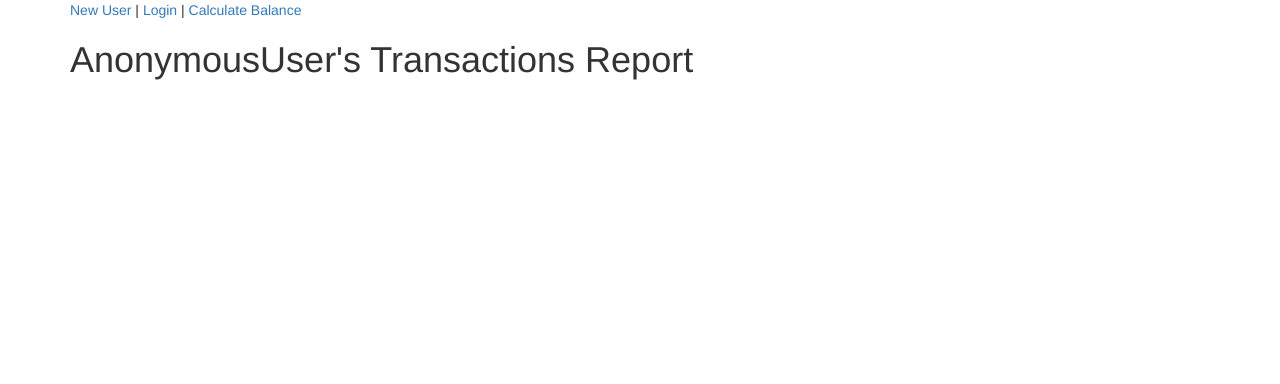
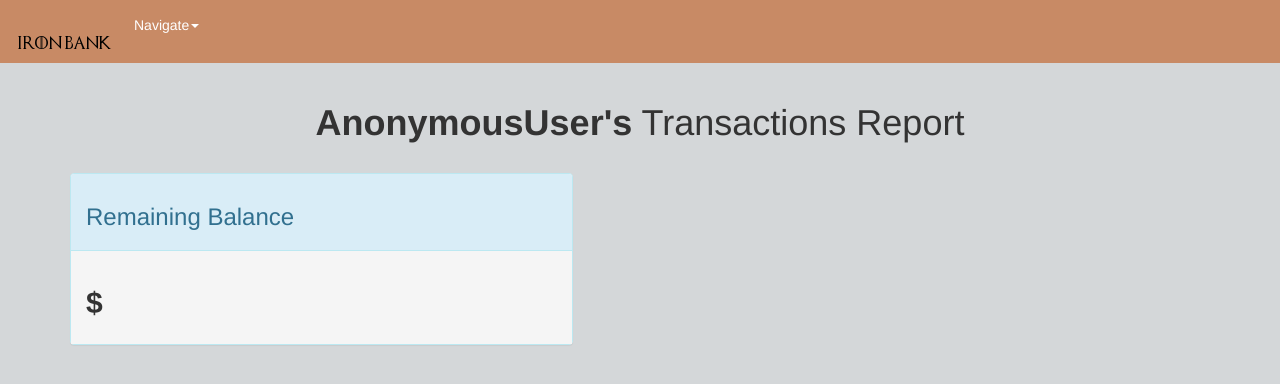
Before and after one commit to rallen0150/bank, a Django app: a page that uses templates/base.html in a window 1280 px wide. Shown: the top 384 px of the page. Run offline with Django 3.2, Linux system fonts and the light colour scheme; data comes from the database, SQL or seed files in the repository; both versions use the stored data as it was after the commit; some libraries are stand-ins or nearby versions.

Commit message:
styled it up, now onto transfer

```diff
--- a/templates/bank/transaction_list.html
+++ b/templates/bank/transaction_list.html
@@ -1,21 +1,32 @@
 {% extends 'base.html' %}
 
 {% block content %}
- | <a href="{% url 'balance_create_view' %}">Calculate Balance</a> <br>
-  <h1>{{ request.user }}'s Transactions Report</h1>
+ <br>
+  <h1><b>{{ request.user }}'s</b> Transactions Report</h1>
   <br>
-
+  <div class="row">
+    <div class="col-md-5">
+      <div class="panel panel-info">
+        <div class="panel-heading">
+          <h3>Remaining Balance</h3>
+        </div>
+        <div class="panel-body">
+          <h2><b>${{ request.user.profile.balance|floatformat:2 }}</b></h2>
+        </div>
+      </div>
+    </div>
+  </div>
     {% for account in accounts %}
       {% if request.user == account.user %}
       <div class="profile_info">
         <div class="row">
           <div class="col-md-7">
-            <div class="panel panel-default">
+            <div class="panel panel-primary">
               <div class="panel-heading">
-                <h2>Remaining Balance: <b>${{ request.user.profile.balance|floatformat:2 }}</b></h2>
+                <h2><b>{{ account.get_operator1_display }}</b></h2>
               </div>
               <div class="panel-body">
-                <h4>Transaction: <b>${{ account.num1|floatformat:2 }} - {{ account.get_operator1_display }}</b></h4>
+                <h4>Transaction: <b>${{ account.num1|floatformat:2 }}</b></h4>
               </div>
               <div class="panel-footer">
                 Transaction Date and Time:  {{ account.created }}
@@ -23,8 +34,8 @@
             </div>
           </div>
         </div>
-      </div>
     {% endif %}
   {% endfor %}
+  </div>
 
 {% endblock %}
--- a/templates/base.html
+++ b/templates/base.html
@@ -6,19 +6,76 @@
     <title>Iron Bank</title>
 
     <link rel="stylesheet" href="{% static 'css/bootstrap.css' %}" media="screen" title="no title">
+    <script src="https://ajax.googleapis.com/ajax/libs/jquery/3.1.1/jquery.min.js"></script>
+    <script src="https://maxcdn.bootstrapcdn.com/bootstrap/3.3.7/js/bootstrap.min.js"></script>
 
+    <style media="screen">
+      h1{
+        text-align: center;
+      }
+      .col-md-5 {
+        position: fixed;
+      }
+      .col-md-7 {
+        float: right;
+      }
+      img.center {
+        display: block;
+        margin-left: auto;
+        margin-right: auto;
+      }
+      body {
+        background-color: #d4d7d9;
+      }
+      .panel-body {
+        background-color: #f5f5f5;
+      }
+      a:hover {
+        color: black;
+      }
+      nav {
+        color: white;
+      }
+      .nav_font {
+        color: white;
+      }
+      .navbar-custom {
+        background-color: #C88A65;
+      }
+      .dropdown-toggle {
+        color: white;
+      }
+
+    </style>
   </head>
   <body>
+    <nav class="nav navbar-custom">
+      <div class="container-fluid">
+        <div class="navbar-header">
+            <h2><img class="nav_font" src="/static/fonts/small_got.png" alt="Iron Bank" /></h2>
+        </div>
+        <ul class="nav navbar-nav">
+          <li class="dropdown">
+            <a class="dropdown-toggle" data-toggle="dropdown" href="#">Navigate<span class="caret"></span></a>
+            <ul class="dropdown-menu">
+                <li><a href="{% url 'index_view' %}">Home</a></li>
+              {% if not request.user.is_authenticated %}
+                <li><a href="{% url 'user_create_view' %}">New User</a></li>
+                <li><a href="{% url 'login' %}">Login</a></li>
+              {% else %}
+                <li><a href="{% url 'balance_create_view' %}">Calculate Balance</a></li>
+                <li><a href="{% url 'transaction_detail_view' user.id %}">Transaction Report</a></li>
+                <li><a href="{% url 'logout' %}?next={% url 'index_view' %}">Logout</a></li>
+              {% endif %}
+            </ul>
+          </li>
+
+
+        </ul>
+      </div>
+    </nav>
       <div class="container">
-        {% if not request.user.is_authenticated %}
-          <a href="{% url 'user_create_view' %}">New User</a> |
-          <a href="{% url 'login' %}">Login</a>
-        {% else %}
 
-          <a href="{% url 'transaction_detail_view' user.id %}">Profile</a> |
-          <a href="{% url 'logout' %}?next={% url 'index_view' %}">Logout</a> |
-          <a href="{% url 'index_view' %}">Home</a>
-        {% endif %}
           {% block content %}
 
           {% endblock %}
```
Also changed, not shown: templates/bank/transaction_form.html (+13 -2 lines), templates/index.html (+27 -7 lines), bank/static/fonts/got_font.png (added), bank/static/fonts/small_got.png (added), db.sqlite3, 4 other files.
